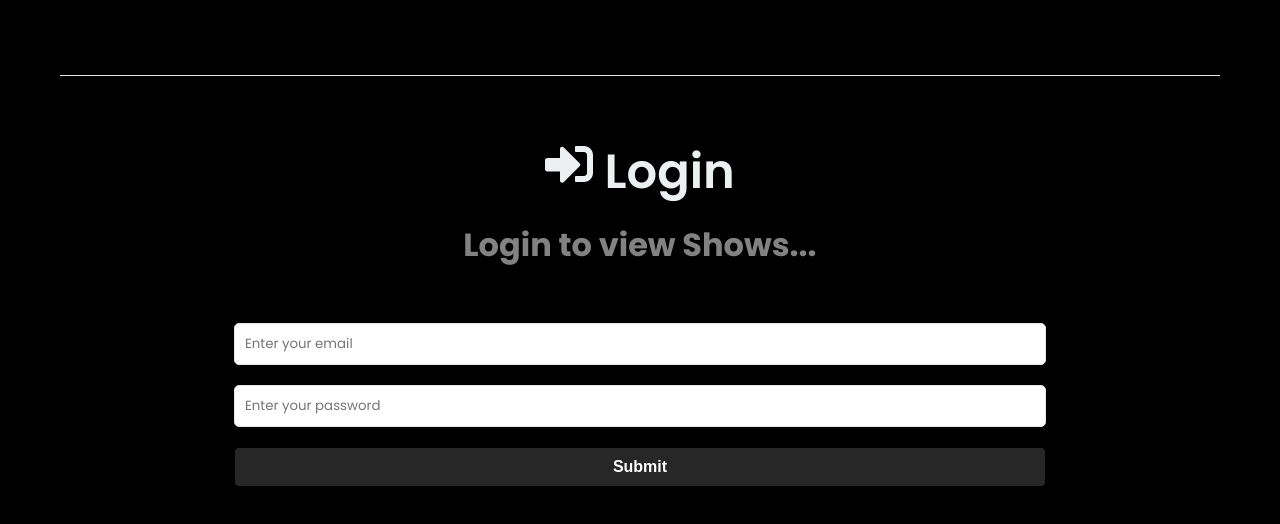
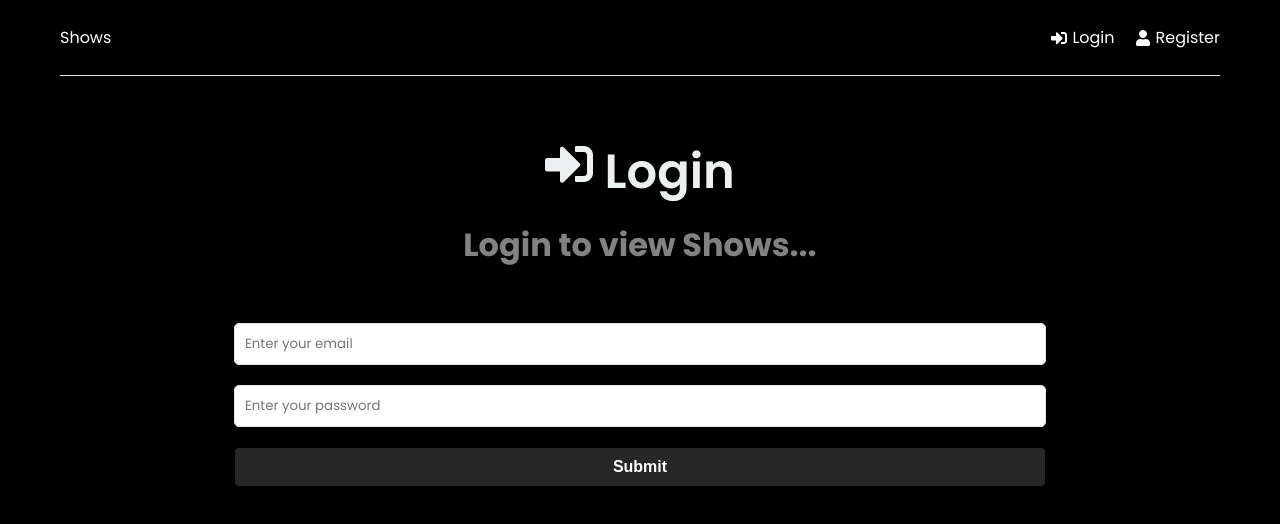
Before and after one commit to Dkpettit/mern-shows, a React (Create React App) app in the folder frontend/: page /login in a window 1280 px wide. Shown: the top 524 px of the page. Built offline with nearby package versions, Linux system fonts and the light colour scheme.

Commit message:
updated css to display links in header in white

```diff
--- a/frontend/src/index.css
+++ b/frontend/src/index.css
@@ -15,7 +15,7 @@ body {
 
 a {
   text-decoration: none;
-  color: #000;
+  color: white;
 }
 
 p {
```
